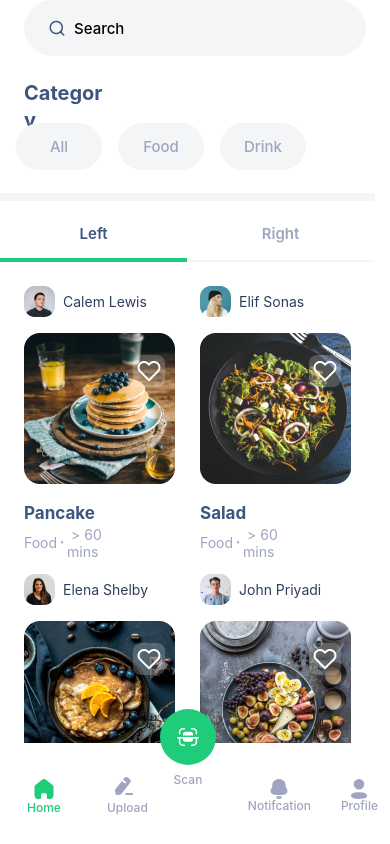
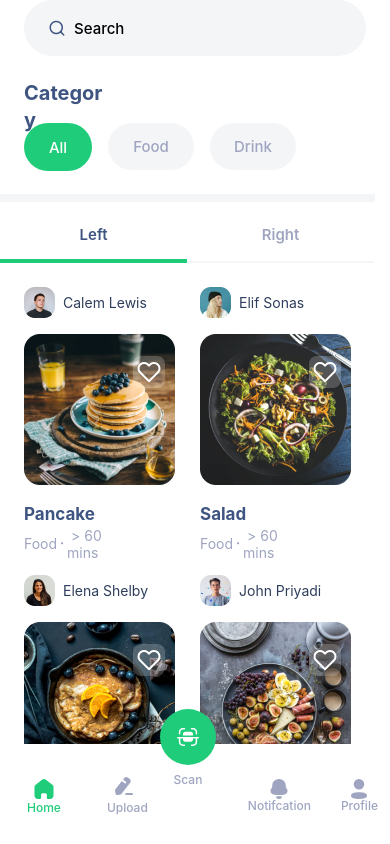
Before and after one commit to olatunjiemanuel/Food-App-CodingChallenge, a React Native app: screen / in a window 390 px wide. Built offline with nearby package versions, Linux system fonts and the light colour scheme.

Commit message:
Button code refactoring

```diff
--- a/App.js
+++ b/App.js
@@ -34,10 +34,16 @@ import { colors } from "./assets/colors/colors";
 
 export default function App() {
   const [modalOpen, setmodalOpen] = useState(false);
+  const [selected, setSelected] = useState("0");
 
   const onPressHandler = () => {
     setmodalOpen(true);
   };
+
+  // const onPress = (selected) => {
+  //   setSelected(selected);
+  //   console.log(selected)
+  // };
 
   return (
     <SafeAreaView style={styles.container}>
@@ -137,9 +143,7 @@ export default function App() {
         <Text style={styles.text}>Category</Text>
       </View>
       <View style={{ marginTop: 16, flexDirection: "row" }}>
-        {CategoryData.map((item, index) => (
-          <Buttons id={item.id} title={item.text} isActive={index[0]} />
-        ))}
+        <Buttons />
       </View>
       <View style={{ marginTop: 23 }}>
         <PageDivider />
@@ -202,6 +206,14 @@ const styles = StyleSheet.create({
     backgroundColor: "#fff",
     flexDirection: "column",
   },
+  container2: {
+    justifyContent: "center",
+    alignItems: "center",
+    backgroundColor: "#F4F5F7",
+    width: 86,
+    height: 47,
+    borderRadius: 32,
+  },
   text: {
     width: 82,
     height: 27,
--- a/components/Buttons.js
+++ b/components/Buttons.js
@@ -1,25 +1,46 @@
 import React, { useState } from "react";
 import { StyleSheet, Text, TouchableOpacity, View } from "react-native";
 
-const Buttons = ({ id, type, title, isActive }) => {
-  const [click, setClick] = useState(false);
+const Buttons = () => {
+  const [click, setClick] = useState(1);
 
   return (
     <View style={styles.Buttoncontainer}>
       <TouchableOpacity
-        onPress={() => setClick(!click)}
+        onPress={() => setClick(1)}
         style={[
           styles.container,
-          click ? styles.containerHighlight : null,
-          { marginLeft: 16 },
-          isActive ? styles.containerHighlight : null
+          click === 1 ? styles.containerHighlight : null,
+          { marginLeft: 24, width: 68, height: 48 },
         ]}
       >
-        <Text
-          key={id}
-          style={[styles.text, click ? styles.textHighlight : null]}
-        >
-          {title}
+        <Text style={[styles.text, click === 1 ? styles.textHighlight : null]}>
+          All
+        </Text>
+      </TouchableOpacity>
+
+      <TouchableOpacity
+        onPress={() => setClick(2)}
+        style={[
+          styles.container,
+          click === 2 ? styles.containerHighlight : null,
+          { marginLeft: 16 },
+        ]}
+      >
+        <Text style={[styles.text, click === 2 ? styles.textHighlight : null]}>
+          Food
+        </Text>
+      </TouchableOpacity>
+      <TouchableOpacity
+        onPress={() => setClick(3)}
+        style={[
+          styles.container,
+          click === 3 ? styles.containerHighlight : null,
+          { marginLeft: 16 },
+        ]}
+      >
+        <Text style={[styles.text, click === 3 ? styles.textHighlight : null]}>
+          Drink
         </Text>
       </TouchableOpacity>
     </View>
```
